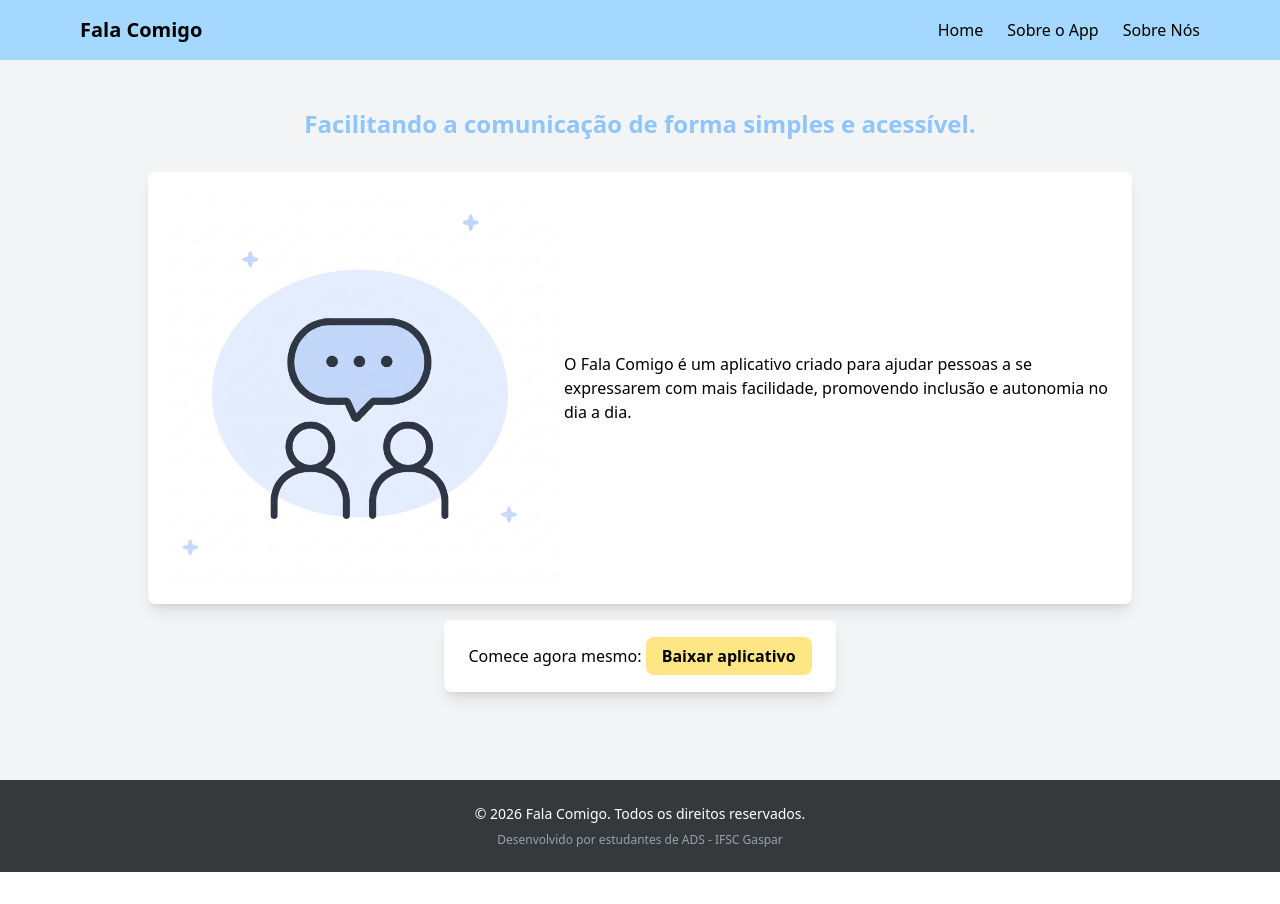
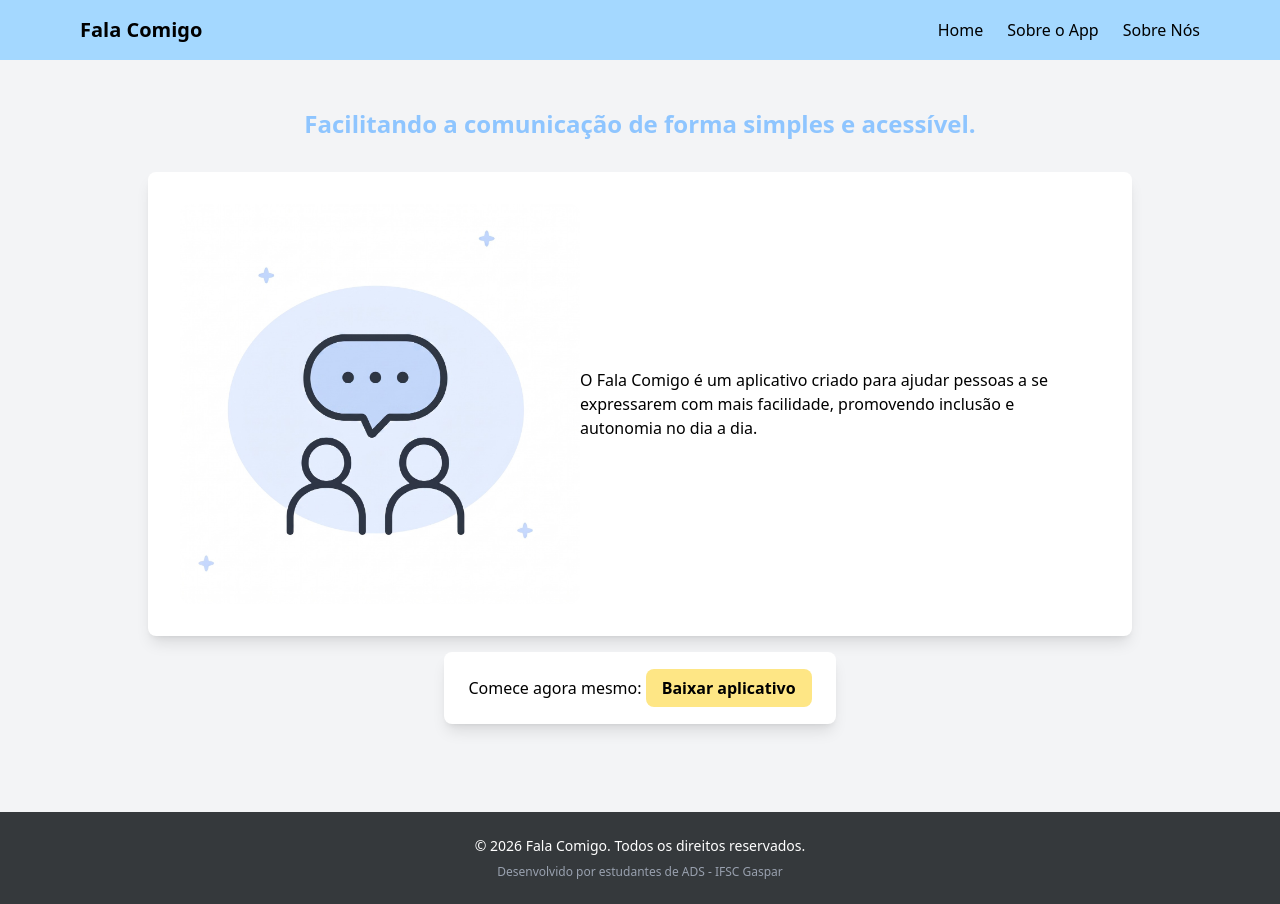
Before and after one commit to GabrielBailer/falaComigoWebSite, an Angular app: page / in a window 1280 px wide. Before the commit the page ends 872 px from the top, so only its background shows below. Built offline with nearby package versions, Linux system fonts and the light colour scheme.

Commit message:
Começando a aplicar responsividade

```diff
--- a/src/app/pages/home/home.html
+++ b/src/app/pages/home/home.html
@@ -1,7 +1,7 @@
 <div class="container mx-auto p-6 flex flex-row md:flex-col justify-center items-center gap-4">
     <h2 class="text-2xl font-bold mb-4 flex justify-center text-blue-300">Facilitando a comunicação de forma simples e
         acessível.</h2>
-    <div class="bg-white shadow-lg rounded-lg p-4 mr-9 ml-9 flex flex-row justify-center items-center">
+    <div class="bg-white shadow-lg rounded-lg p-4 md:p-6 lg:p-8 mr-9 ml-9 flex flex-row justify-center items-center">
         <img src="/images/home.jpeg" class="w-16 h-16 md:w-32 md:h-32 lg:w-64 lg:h-64 xl:w-100 xl:h-100  rounded-xl object-cover">
         <p class="text-sm md:text-base lg:text-3x1">
             O Fala Comigo é um aplicativo criado para ajudar pessoas a se expressarem com mais facilidade, promovendo
```
